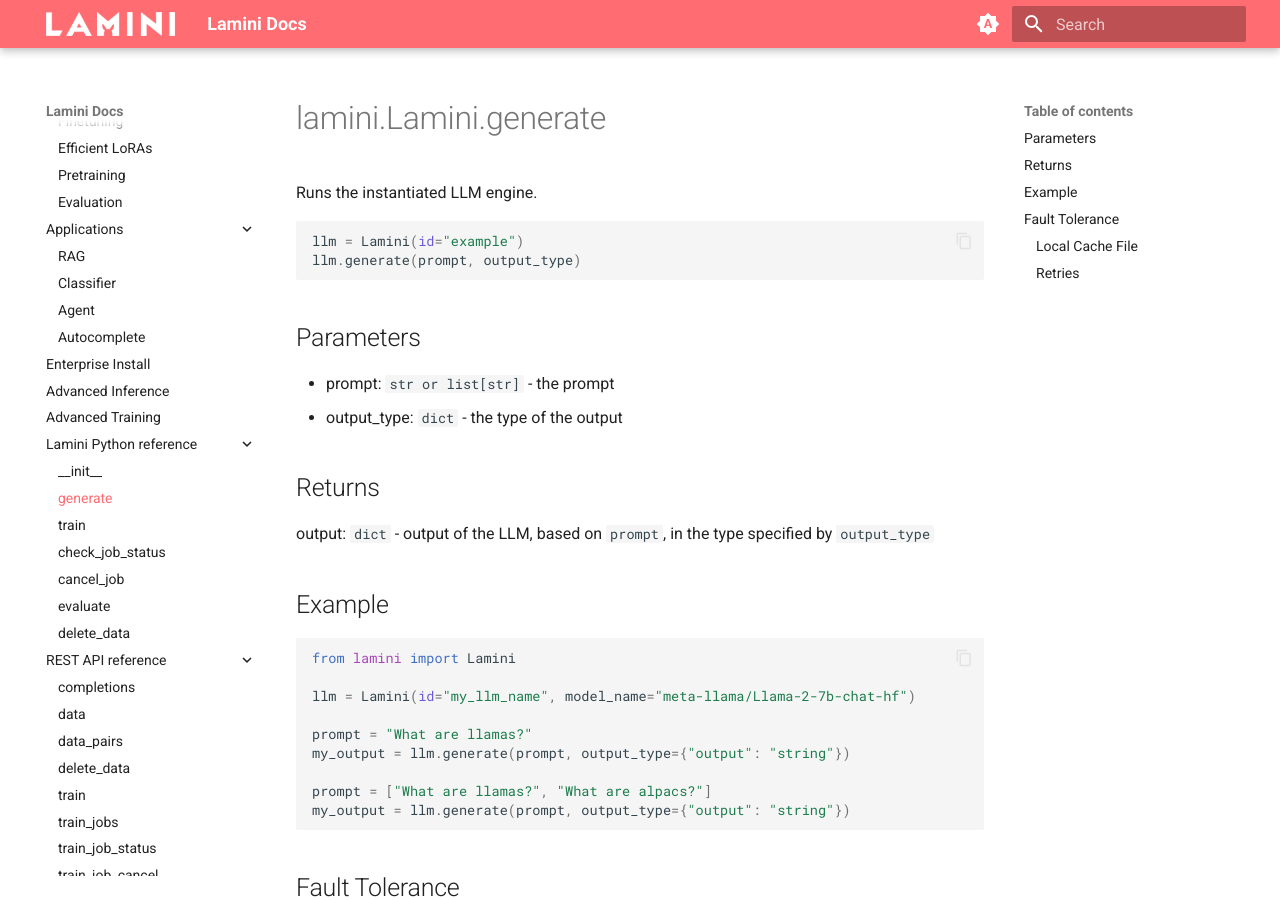
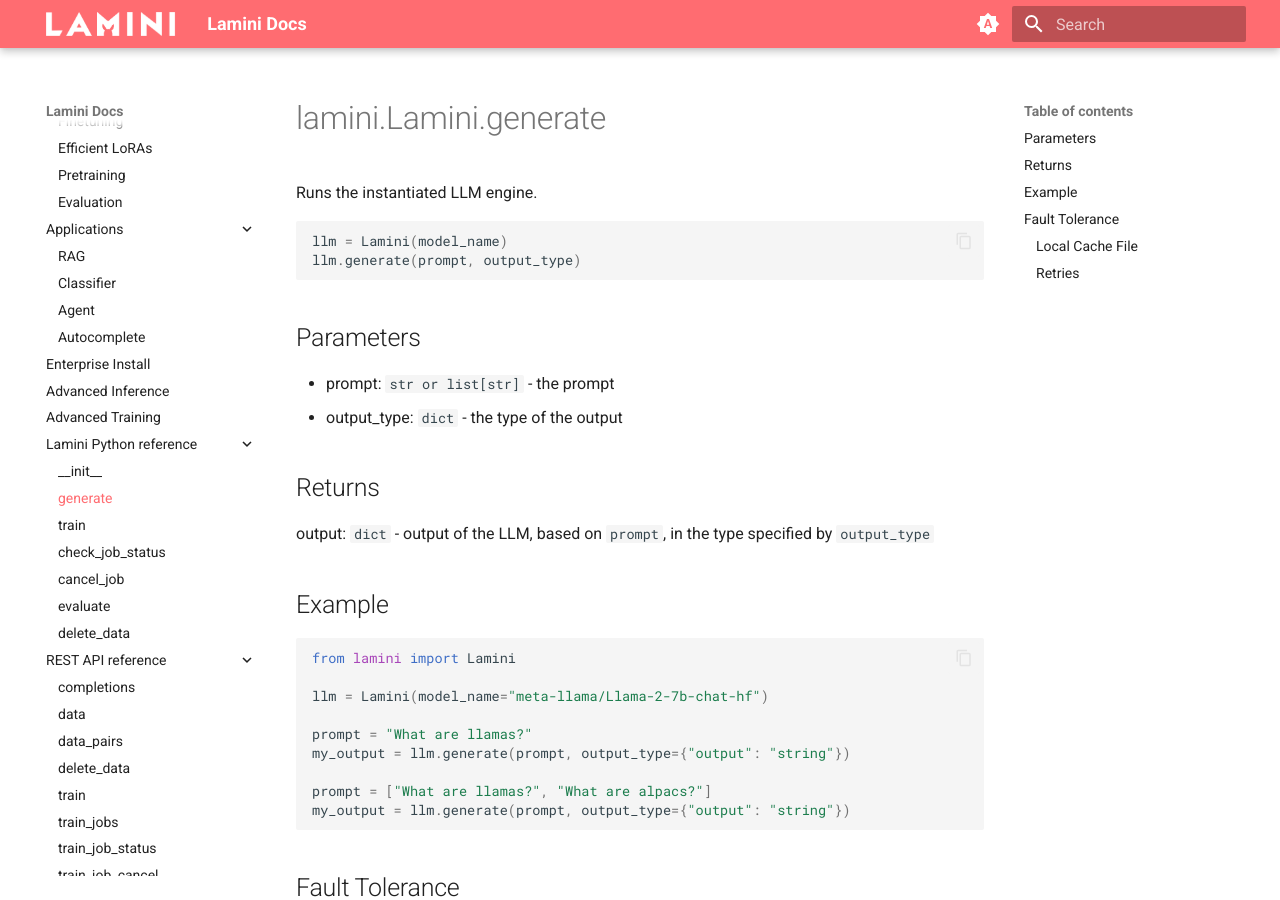
Before and after one commit to lamini-ai/lamini-ai.github.io, an MkDocs documentation site: the page built from docs/lamini_python_class/__call__.md, in a window 1280 px wide and 900 px high. Built offline with MkDocs 1.6.1 and Material for MkDocs 9.7.7, drawn with Linux system fonts in a browser that asks for light colours.

Commit message:
update inference doc

````diff
--- a/docs/lamini_python_class/__call__.md
+++ b/docs/lamini_python_class/__call__.md
@@ -3,7 +3,7 @@
 Runs the instantiated LLM engine.
 
 ```python
-llm = Lamini(id="example")
+llm = Lamini(model_name)
 llm.generate(prompt, output_type)
 ```
 
@@ -21,7 +21,7 @@
 ```python
 from lamini import Lamini
 
-llm = Lamini(id="my_llm_name", model_name="meta-llama/Llama-2-7b-chat-hf")
+llm = Lamini(model_name="meta-llama/Llama-2-7b-chat-hf")
 
 prompt = "What are llamas?"
 my_output = llm.generate(prompt, output_type={"output": "string"})
````
